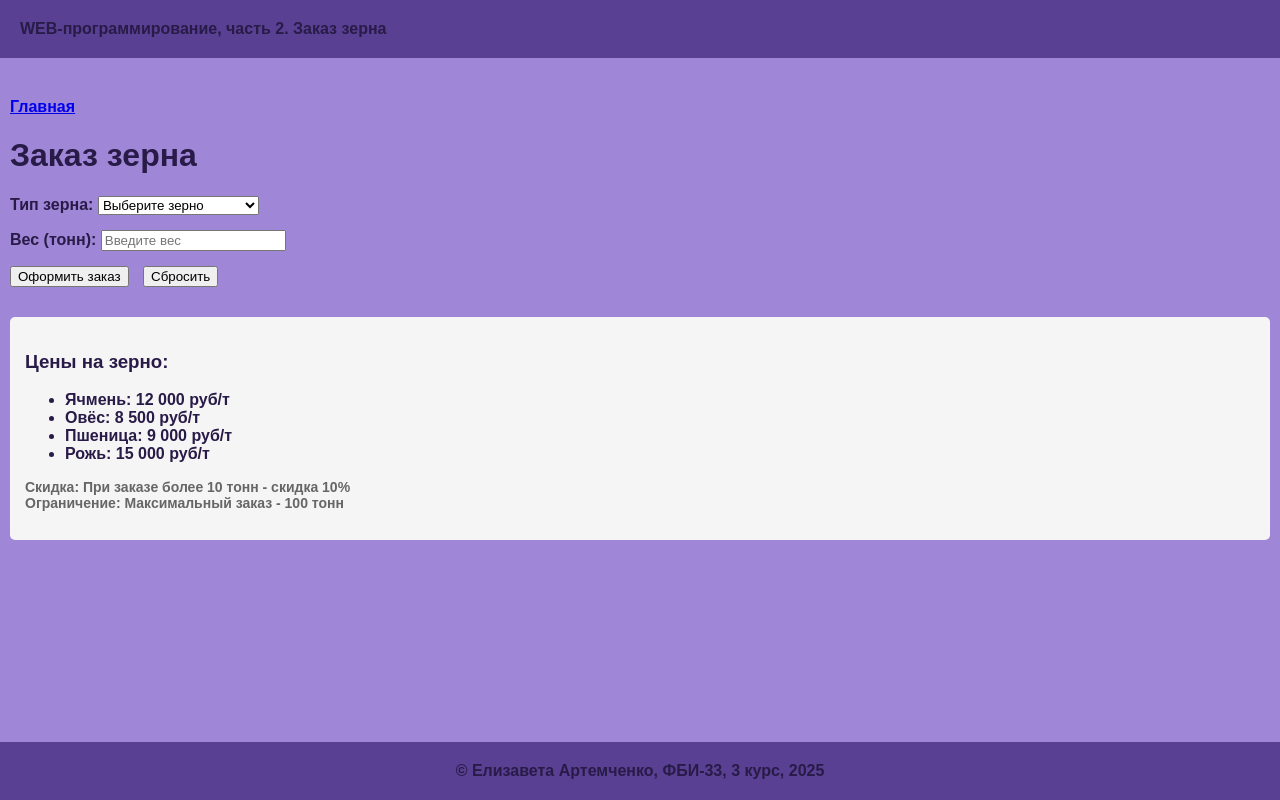
After one commit to l1zzart/web-back-labs, a Flask app: template templates/lab4/grain_order.html in a window 1280 px wide. The commit adds this page. Run offline with Flask 3, Linux system fonts and the light colour scheme; the template is opened without the code that fills it, so the values that code supplies are empty.

Commit message:
Заказ зерна

```diff
--- a/lab4.py
+++ b/lab4.py
@@ -212,3 +212,59 @@ def fridge():
                          message=message,
                          snowflakes=snowflakes,
                          temperature=temp)
+
+
+@lab4.route('/lab4/grain_order', methods=['GET', 'POST'])
+def grain_order():
+    if request.method == 'GET':
+        return render_template('lab4/grain_order.html')
+
+    grain_type = request.form.get('grain_type')
+    weight = request.form.get('weight')
+
+    if not grain_type:
+        return render_template('lab4/grain_order.html', error='Выберите тип зерна')
+
+    if not weight:
+        return render_template('lab4/grain_order.html', error='Укажите вес заказа')
+
+    try:
+        weight = float(weight)
+    except ValueError:
+        return render_template('lab4/grain_order.html', error='Вес должен быть числом')
+
+    if weight <= 0:
+        return render_template('lab4/grain_order.html', error='Вес должен быть больше 0')
+
+    if weight > 100:
+        return render_template('lab4/grain_order.html', error='Такого объёма сейчас нет в наличии')
+
+    prices = {
+        'barley': 12000,
+        'oats': 8500,
+        'wheat': 9000,
+        'rye': 15000
+    }
+
+    grain_names = {
+        'barley': 'ячмень',
+        'oats': 'овёс',
+        'wheat': 'пшеница',
+        'rye': 'рожь'
+    }
+
+    price_per_ton = prices[grain_type]
+    total_cost = weight * price_per_ton
+
+    discount = 0
+    if weight > 10:
+        discount = total_cost * 0.10
+        total_cost -= discount
+
+    return render_template('lab4/grain_order.html',
+                         success=True,
+                         grain_name=grain_names[grain_type],
+                         weight=weight,
+                         total_cost=total_cost,
+                         discount=discount,
+                         selected_grain=grain_type)
--- /dev/null
+++ b/templates/lab4/grain_order.html
@@ -0,0 +1,75 @@
+{% extends "base.html" %}
+
+{% block lab %}Заказ зерна{% endblock %}
+
+{% block main %}
+    <h1>Заказ зерна</h1>
+
+    <form method="post">
+        <div style="margin-bottom: 15px;">
+            <label for="grain_type">Тип зерна:</label>
+            <select id="grain_type" name="grain_type">
+                <option value=""> Выберите зерно </option>
+                <option value="barley" {% if selected_grain == 'barley' %}selected{% endif %}>Ячмень (12 000 руб/т)</option>
+                <option value="oats" {% if selected_grain == 'oats' %}selected{% endif %}>Овёс (8 500 руб/т)</option>
+                <option value="wheat" {% if selected_grain == 'wheat' %}selected{% endif %}>Пшеница (9 000 руб/т)</option>
+                <option value="rye" {% if selected_grain == 'rye' %}selected{% endif %}>Рожь (15 000 руб/т)</option>
+            </select>
+        </div>
+
+        <div style="margin-bottom: 15px;">
+            <label for="weight">Вес (тонн):</label>
+            <input type="number" id="weight" name="weight"
+                   min="0.1" step="0.1"
+                   value="{{ weight or '' }}"
+                   placeholder="Введите вес">
+        </div>
+
+        <div>
+            <button type="submit">Оформить заказ</button>
+            <a href="/lab4/grain_order" style="margin-left: 10px; text-decoration: none;">
+                <button type="button">Сбросить</button>
+            </a>
+        </div>
+    </form>
+
+    {% if error %}
+        <div style="color: red; font-weight: bold; margin: 15px 0; padding: 10px 15px;
+                   border: 2px solid red; background-color: #ffe6e6; border-radius: 5px;
+                   display: inline-block;">
+            {{ error }}
+        </div>
+    {% endif %}
+
+    {% if success %}
+        <div style="margin: 20px 0; padding: 15px; border: 2px solid #4CAF50;
+                   background-color: #f0f8f0; border-radius: 5px;">
+            <h3 style="color: #2E7D32; margin-top: 0;">Заказ успешно сформирован</h3>
+            <p>Вы заказали <strong>{{ grain_name }}</strong>.</p>
+            <p>Вес: <strong>{{ weight }} т</strong>.</p>
+            <p>Сумма к оплате: <strong>{{ "%.2f"|format(total_cost) }} руб</strong>.</p>
+
+            {% if discount > 0 %}
+                <div style="color: #FF9800; margin-top: 10px; padding: 10px;
+                           background-color: #fff3e0; border-radius: 4px;">
+                    <strong>Применена скидка 10% за большой объём!</strong><br>
+                    <small>Размер скидки: {{ "%.2f"|format(discount) }} руб</small>
+                </div>
+            {% endif %}
+        </div>
+    {% endif %}
+
+    <div style="margin-top: 30px; padding: 15px; background-color: #f5f5f5; border-radius: 5px;">
+        <h3>Цены на зерно:</h3>
+        <ul>
+            <li><strong>Ячмень:</strong> 12 000 руб/т</li>
+            <li><strong>Овёс:</strong> 8 500 руб/т</li>
+            <li><strong>Пшеница:</strong> 9 000 руб/т</li>
+            <li><strong>Рожь:</strong> 15 000 руб/т</li>
+        </ul>
+        <p style="color: #666; font-size: 14px; margin-top: 10px;">
+            <strong>Скидка:</strong> При заказе более 10 тонн - скидка 10%<br>
+            <strong>Ограничение:</strong> Максимальный заказ - 100 тонн
+        </p>
+    </div>
+{% endblock %}
--- a/templates/lab4/lab4.html
+++ b/templates/lab4/lab4.html
@@ -14,5 +14,6 @@
         <li><a href="/lab4/tree">Счётчик деревьев</a></li>
         <li><a href="/lab4/login">Авторизация</a></li>
         <li><a href="/lab4/fridge">Холодильник</a></li>
+        <li><a href="/lab4/grain_order">Заказ зерна</a></li>
     </ol>
 {% endblock %}
```
